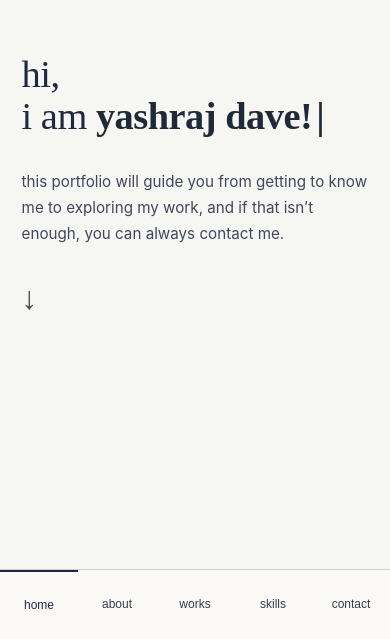
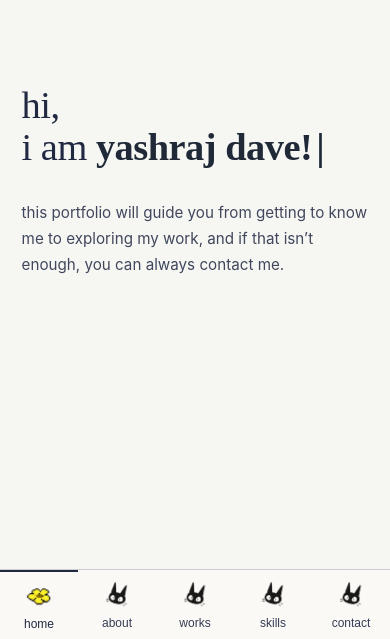
Before and after one commit to phutcop/portfolio, a React (Vite) app in the folder myPortfolio/: page / in a window 390 px wide. Shown: the part 205-844 px from the top of the page. Built offline with nearby package versions, Linux system fonts and the light colour scheme.

Commit message:
Show sidebar artwork in mobile navigation

```diff
--- a/myPortfolio/src/styles/global.css
+++ b/myPortfolio/src/styles/global.css
@@ -1497,3 +1497,17 @@ body,
 .project-link:hover {
   opacity: 0.6;
 }
+
+/* Compact mobile navigation uses the same illustrations as the desktop sidebar. */
+@media (max-width: 768px) {
+  .app-layout > .icon-panel > button img {
+    display: block;
+    width: 30px;
+    height: 30px;
+    object-fit: contain;
+  }
+
+  .content .scroll-down {
+    display: none !important;
+  }
+}
```
